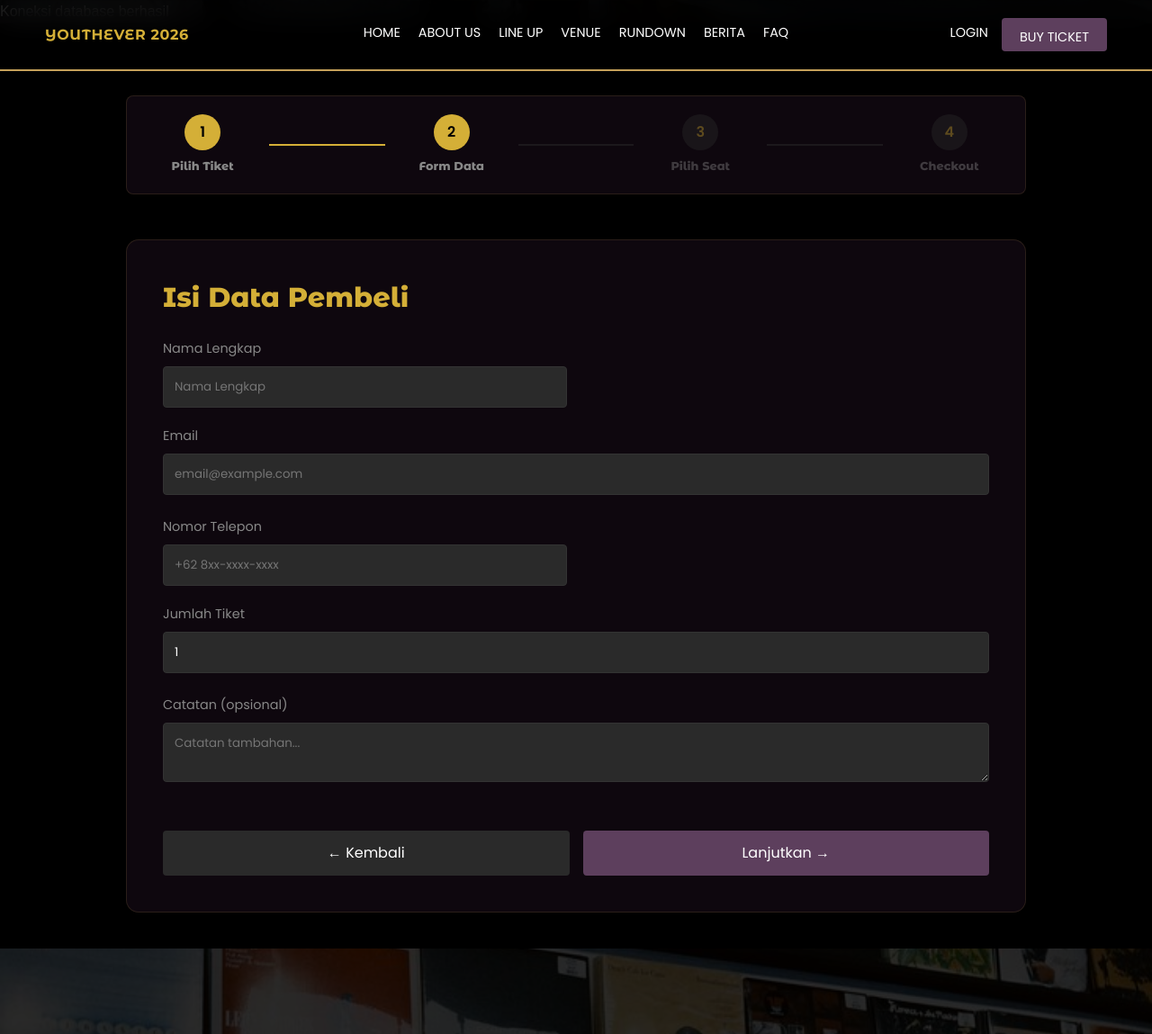
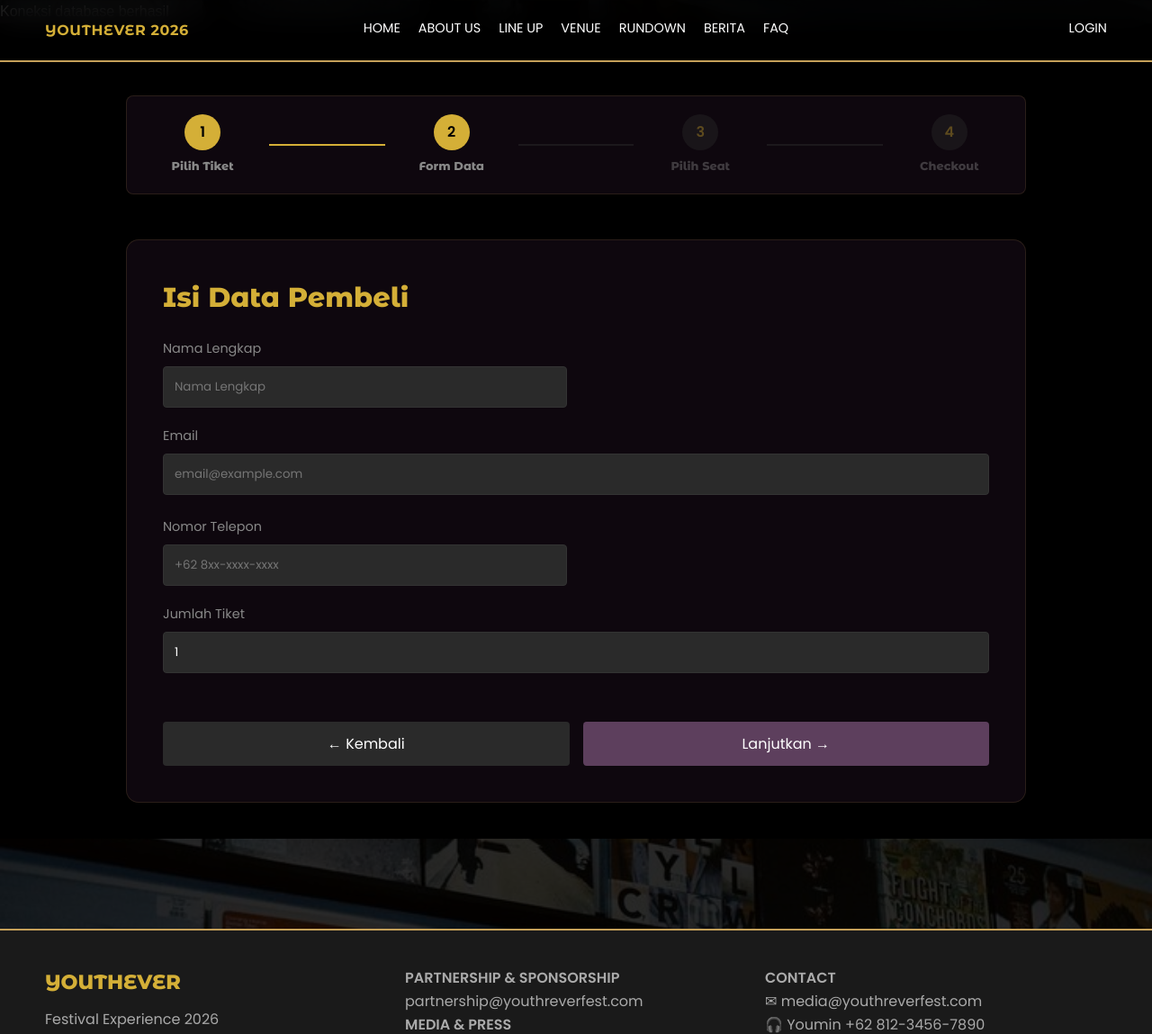
Before and after one commit to zyasall06/PWD_Kelompok5, a PHP site: page /tickets.php?step=2&ticket=1 in a window 1280 px wide. Shown: the top 1149 px of the page at 90% size. Run offline with PHP 8.4, Linux system fonts and the light colour scheme.

Commit message:
Update tickets.php

```diff
--- a/tickets.php
+++ b/tickets.php
@@ -215,7 +215,6 @@ if ($_SERVER['REQUEST_METHOD'] === 'POST' && isset($_POST['buy_ticket'])) {
   <div class="nav-right">
     <?php if ($loggedIn): ?><a href="profile.php">Dashboard</a>
     <?php else: ?><a href="index.php">Login</a><?php endif; ?>
-    <a href="tickets.php" class="buy-btn">Buy Ticket</a>
   </div>
 </nav>
 
@@ -291,10 +290,6 @@ if ($_SERVER['REQUEST_METHOD'] === 'POST' && isset($_POST['buy_ticket'])) {
           <label>Jumlah Tiket</label>
           <input type="number" id="qtyInput" min="1" max="5" value="<?php echo $qty; ?>" required/>
         </div>
-      </div>
-      <div class="form-group">
-        <label>Catatan (opsional)</label>
-        <textarea placeholder="Catatan tambahan..."></textarea>
       </div>
       <div class="form-actions">
         <a href="?step=1" class="btn-back">← Kembali</a>
```
